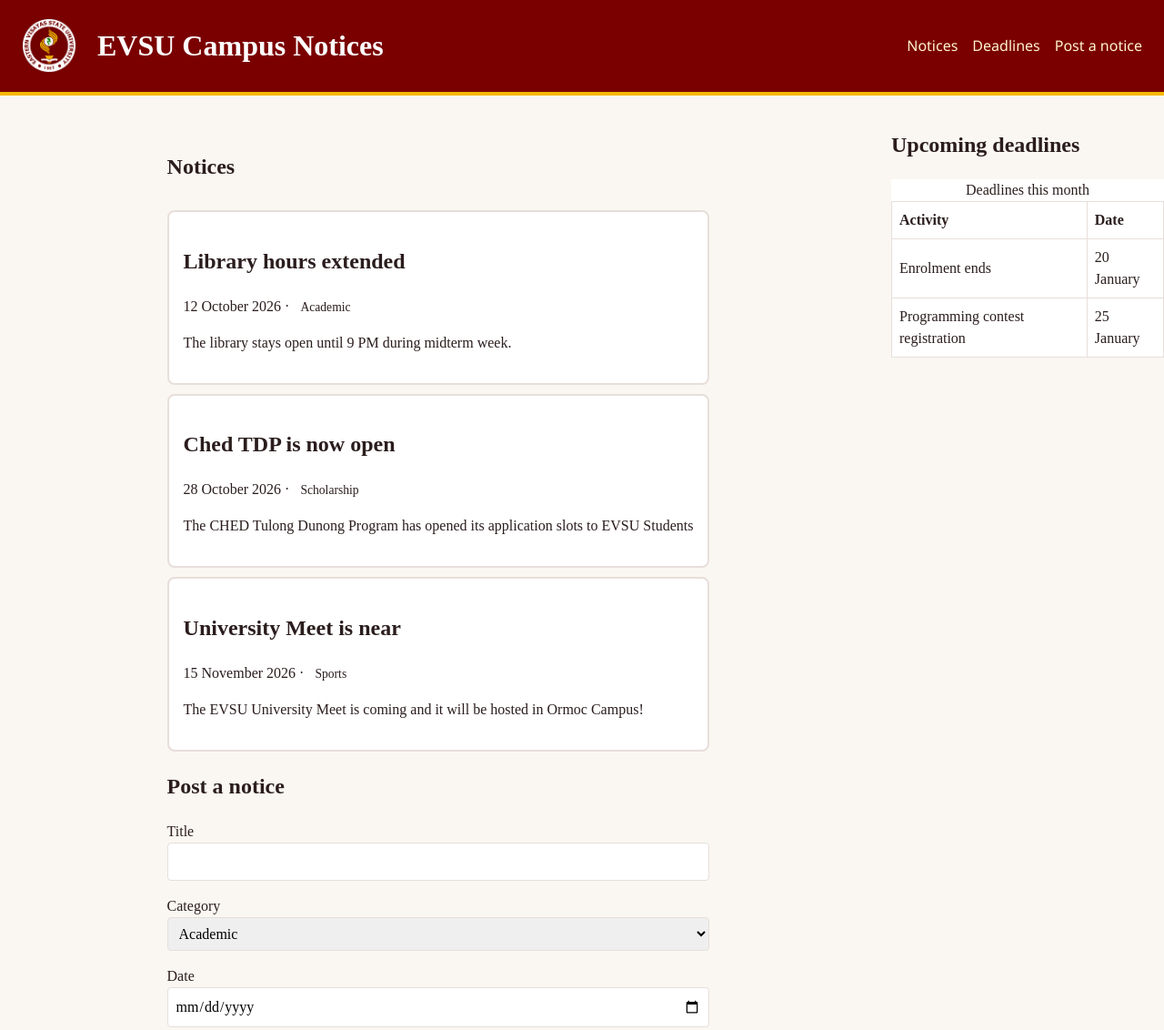
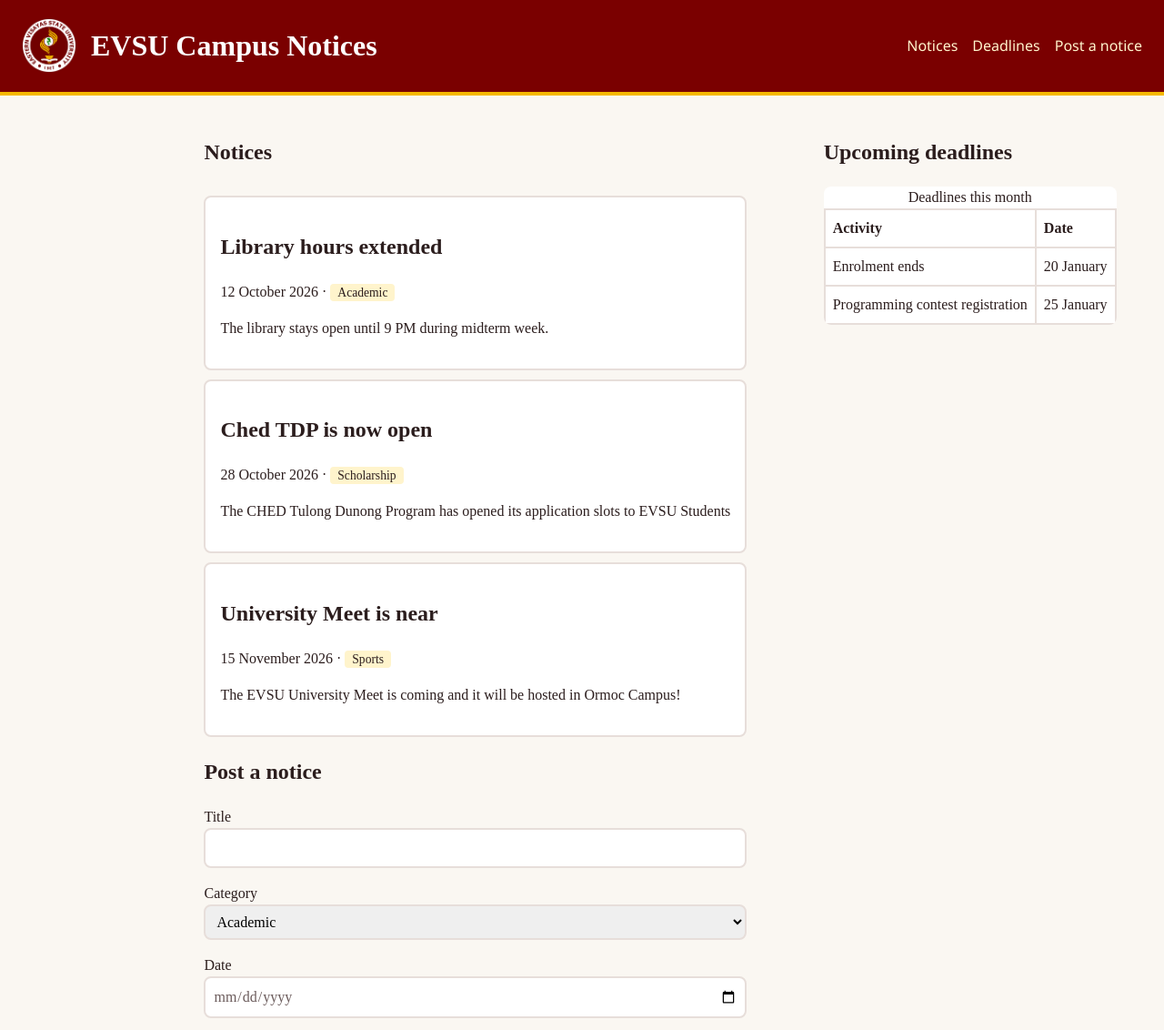
Before and after one commit to jayjayyymon/campus-notice-board, a plain HTML site: page week3/week3.html in a window 1280 px wide. Shown: the top 1132 px of the page at 91% size. Drawn offline with Linux system fonts and the light colour scheme.

Commit message:
Fix Layout

```diff
--- a/week3/styles.css
+++ b/week3/styles.css
@@ -12,28 +12,15 @@
   --link: #7a0000;
   --badge-gray: #6b5b5b;
 }
-@media (prefers-color-scheme: dark) {
-  :root:not([data-theme="light"]) {
-    --bg: #170f0f;
-    --surface: #241717;
-    --text: #f3e9e6;
-    --text-muted: #bba9a5;
-    --border: #3d2a2a;
-    --accent-soft: #3a2c0a;
-    --link: #f5b800;
-    --green: #2e9a49;
-    --badge-gray: #8a7773;
-    color-scheme: dark;
-  }
-}
+
 @media (min-width: 600px) {
-  .notices {
+  #notices {
     grid-template-columns: repeat(2, 1fr);
   }
 }
 
 @media (min-width: 960px) {
-  .notices {
+  #notices {
     grid-template-columns: repeat(3, 1fr);
   }
   header {
@@ -41,7 +28,7 @@
     grid-area: header;
   }
   body {
-    grid-template-columns: 1fr 300px;
+    grid-template-columns: minmax(0, 1fr) 300px;
     grid-template-areas:
       "header header"
       "main   aside"
@@ -60,69 +47,32 @@
 * {
   box-sizing: border-box;
 }
-
-body {
-  font-family: "Times New Roman", Times, serif;
-  font-size: 1rem;
-  line-height: 1.5;
-  margin: 0;
-  background: var(--bg);
-  color: var(--text);
-  display: grid;
-  gap: 16px;
-}
-
 header {
   background: var(--primary);
   color: white;
   padding: 5px 24px 5px 24px;
   display: flex;
   flex-wrap: wrap;
-  gap: 8px;
   border-bottom: solid 4px var(--accent);
   align-items: center;
+  justify-content: space-between;
+  position: sticky;
+  top: 0;
+  background-color: var(--primary);
+  z-index: 10;
 }
 
 header img {
   max-width: 100%;
   width: 60px;
   height: auto;
-  margin-right: 15px;
 }
-main {
-  max-width: 1100px;
-  margin: 24px auto;
-  padding: 0 16px;
+.logo {
+  display: flex;
+  align-items: center;
+  gap: 16px;
 }
 
-#notices {
-  display: grid;
-  gap: 10px;
-  grid-template-columns: 1fr;
-}
-
-.notice {
-  background: var(--surface);
-  border: solid 2px var(--border);
-  padding: 16px;
-  margin-bottom: 0;
-  border-radius: 8px;
-}
-
-.tag {
-  background: var(--brand-soft);
-  border-radius: 4px;
-  padding: 2px 8px;
-  font-size: 0.85rem;
-}
-
-footer {
-  text-align: center;
-  padding: 16px;
-}
-.navlinks {
-  margin-left: auto;
-}
 nav ul {
   display: flex;
   flex-wrap: wrap;
@@ -142,6 +92,57 @@ nav a {
 }
 nav a:hover {
   text-decoration: underline;
+  color: var(--accent);
+}
+
+body {
+  font-family: "Times New Roman", Times, serif;
+  font-size: 1rem;
+  line-height: 1.5;
+  margin: 0;
+  padding: 0;
+  background: var(--bg);
+  color: var(--text);
+  display: grid;
+  grid-template-columns: 2fr 1fr;
+}
+
+main {
+  min-width: 0;
+  margin: 24px 0 0 auto;
+  padding: 0 32px;
+}
+
+aside {
+  min-width: 0;
+  padding: 0 32px;
+  margin: 24px auto;
+}
+
+#notices {
+  display: grid;
+  gap: 10px;
+  grid-template-columns: 1fr;
+}
+
+.notice {
+  background: var(--surface);
+  border: solid 2px var(--border);
+  padding: 16px;
+  margin-bottom: 0;
+  border-radius: 8px;
+}
+
+.tag {
+  background: var(--accent-soft);
+  border-radius: 4px;
+  padding: 2px 8px;
+  font-size: 0.85rem;
+}
+
+footer {
+  text-align: center;
+  padding: 16px;
 }
 
 table {
@@ -149,12 +150,13 @@ table {
   width: 100%;
   background: var(--surface);
   display: block;
+  border-radius: 8px;
   overflow-x: auto;
 }
 th,
 td {
   color: var(--text);
-  border: 1px solid var(--border);
+  border: 2px solid var(--border);
   padding: 8px;
   text-align: left;
 }
@@ -167,24 +169,27 @@ select,
 textarea {
   width: 100%;
   padding: 8px;
-  border: 1px solid var(--border);
-  border-radius: 4px;
+  border: 2px solid var(--border);
+  border-radius: 8px;
   font: inherit;
 }
 input:focus,
 select:focus,
 textarea:focus {
-  outline: 3px solid var(--brand);
+  outline: 2px solid var(--primary);
 }
-
+#date {
+  color: var(--text-muted);
+}
 button {
   background: var(--primary);
   color: var(--surface);
   border: 0;
-  border-radius: var(--radius);
+  border-radius: 8px;
   padding: 10px 20px;
   font: inherit;
   cursor: pointer;
+  font-weight: bold;
 }
 button:hover {
   background: var(--primary-dark);
@@ -194,4 +199,5 @@ img {
   max-width: 100%;
   height: auto;
 }
+
 /* The last rule won because CSS reads from top to bottom and if there are two rules with the same specificty it follows the later one */
--- a/week3/week3.html
+++ b/week3/week3.html
@@ -8,8 +8,10 @@
   </head>
   <body>
     <header>
-      <img src="./images/logo.png" alt="EVSU Logo" />
-      <h1>EVSU Campus Notices</h1>
+      <div class="logo">
+        <img src="./images/logo.png" alt="EVSU Logo" />
+        <h1>EVSU Campus Notices</h1>
+      </div>
       <nav aria-label="Main" class="navlinks">
         <ul>
           <li><a href="#notices">Notices</a></li>
@@ -18,7 +20,6 @@
         </ul>
       </nav>
     </header>
-
     <main>
       <section id="notices">
         <h2>Notices</h2>
```
